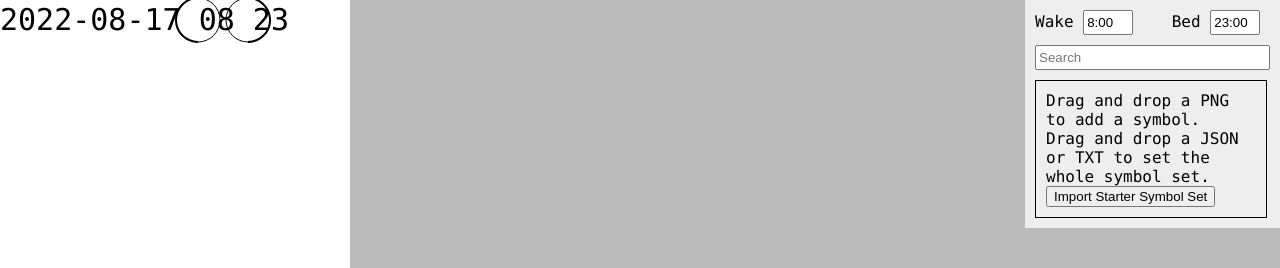
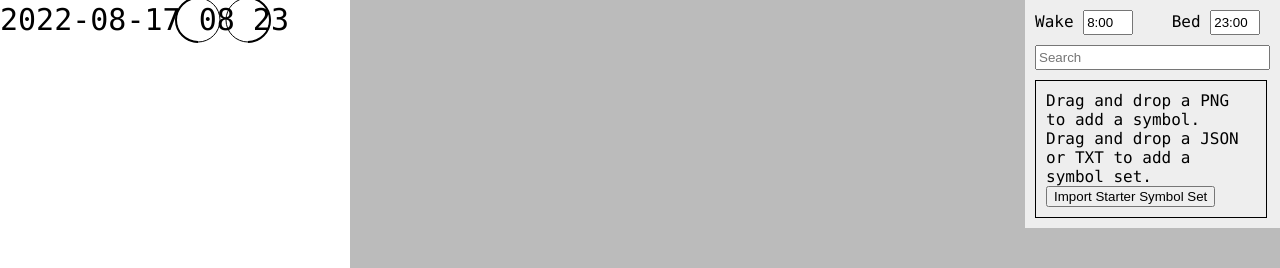
Before and after one commit to shieldgenerator7/CalendarJournal, a website: page index.html in a window 1280 px wide. Shown: the top 268 px of the page. Drawn offline with Linux system fonts and the light colour scheme.

Commit message:
Update instructions

```diff
--- a/index.html
+++ b/index.html
@@ -38,7 +38,7 @@
             <div class="divMessage">
                 Drag and drop a PNG to add a symbol.
                 <br>
-                Drag and drop a JSON or TXT to set the whole symbol set.
+                Drag and drop a JSON or TXT to add a symbol set.
                 <br>
                 <button id="btnImportStarterSymbolSet"
                     onclick="btnImportStarterSymbolSetClicked()"
```
